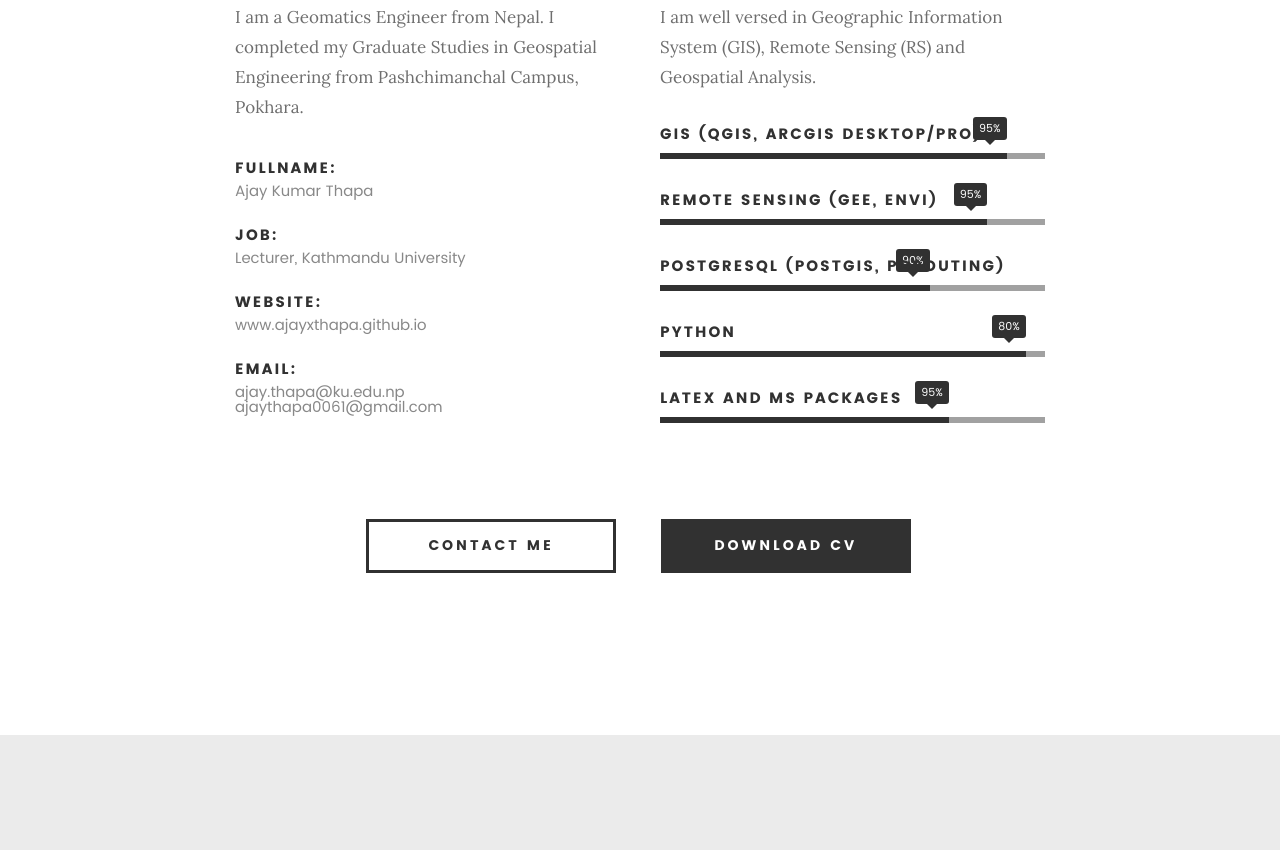
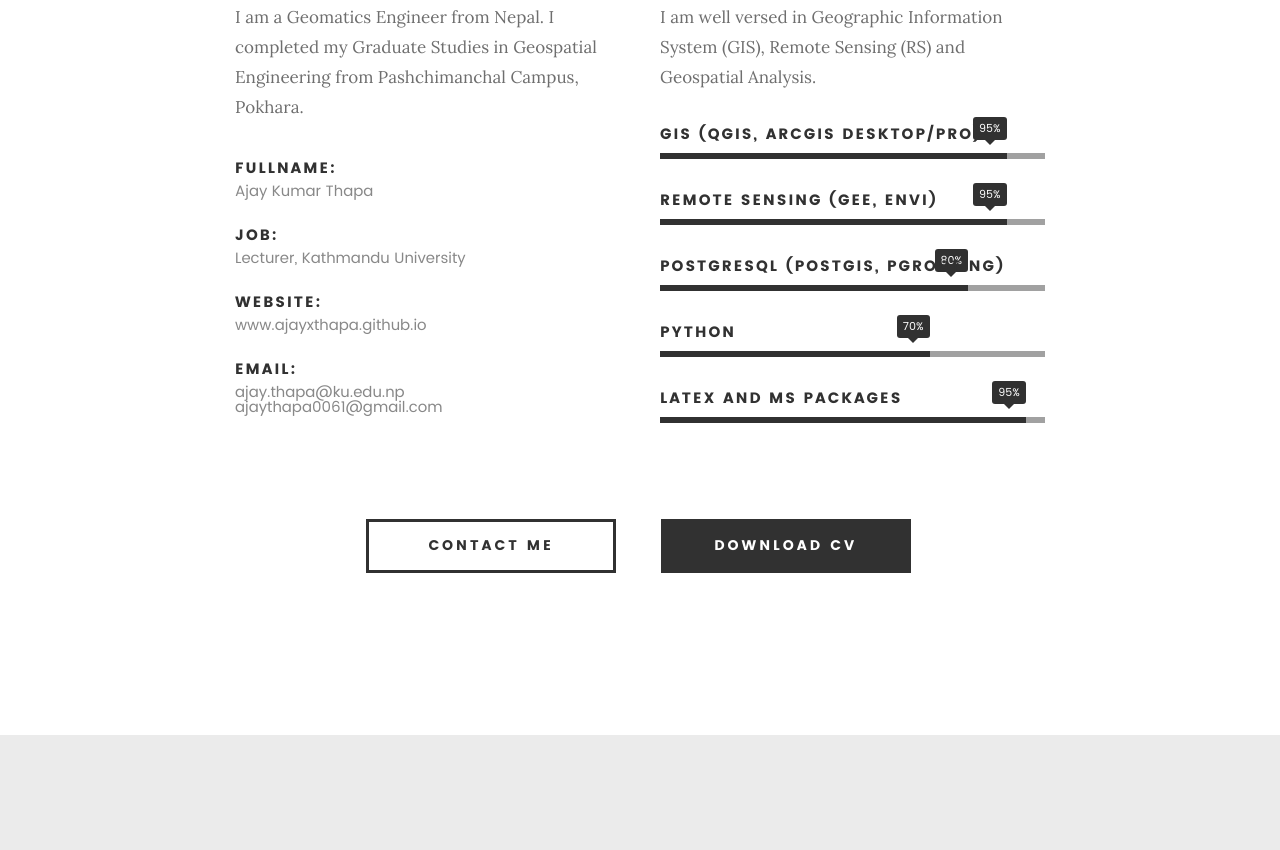
Before and after one commit to ajayxthapa/ajayxthapa.github.io, a plain HTML site: page index.html in a window 1280 px wide. Shown: the part 1250-2100 px from the top of the page. Drawn offline with Linux system fonts and the light colour scheme; files whose address does not match are found by name.

Commit message:
Update to Template:Skill bar Percentage

```diff
--- a/index.html
+++ b/index.html
@@ -163,20 +163,20 @@
 				   	<strong>GIS (QGIS, ArcGIS Desktop/PRO)</strong>
 				   </li>
 				   <li>
-				   	<div class="progress percent85"><span>95%</span></div>
+				   	<div class="progress percent90"><span>95%</span></div>
 				   	<strong>Remote Sensing (GEE, ENVI)</strong>
 				   </li>
 				   <li>
-				   	<div class="progress percent70"><span>90%</span></div>
+				   	<div class="progress percent80"><span>80%</span></div>
 				   	<strong>PostgreSQL (PostGIS, PGROUTING)</strong>
 				   </li>
 				   <li>
-				   	<div class="progress percent95"><span>80%</span></div>
+				   	<div class="progress percent70"><span>70%</span></div>
 				   	<strong>Python</strong>
 				   </li>
 				   <li>
 
-				   	<div class="progress percent75"><span>95%</span></div>
+				   	<div class="progress percent95"><span>95%</span></div>
 				   	<strong>LateX and MS Packages</strong>
 				   </li>
 
```
